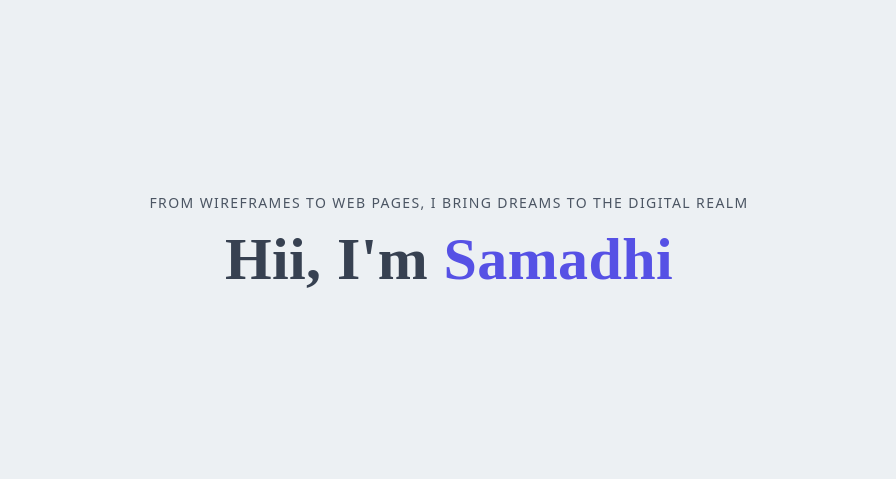
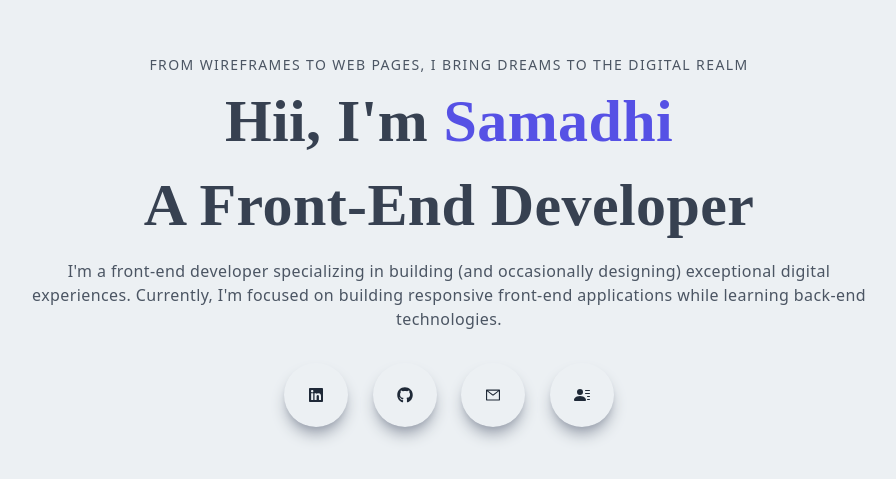
Before and after one commit to Sama-Liyanage/Next-JS-Portfolio, a Next.js app: page /components/Main in a window 1280 px wide. Shown: the part 151-630 px from the top of the page, without its empty margins (191-1087 px from the left). Built offline with nearby package versions, Linux system fonts and the light colour scheme.

Commit message:
Complete Main Component

```diff
--- a/pages/components/Main.jsx
+++ b/pages/components/Main.jsx
@@ -1,4 +1,8 @@
 import React from "react";
+import { AiOutlineMail } from "react-icons/ai";
+import { FaLinkedin, FaGithub } from "react-icons/fa";
+import { BsPersonLinesFill } from "react-icons/bs";
+
 
 const Main = () => {
   return (
@@ -7,6 +11,22 @@
         <div>
             <p className="uppercase text-sm tracking-widest text-gray-600">From wireframes to web pages, I bring dreams to the digital realm</p>
             <h1 className="py-4 text-gray-700">Hii, I'm <span className="text-[#5651e5]">Samadhi</span> </h1>
+            <h1 className="py-2 text-gray-700">A Front-End Developer</h1>
+            <p className="py-4 text-gray-600 max-w-[70%] m-auto">I'm a front-end developer specializing in building (and occasionally designing) exceptional digital experiences. Currently, I'm focused on building responsive front-end applications while learning back-end technologies. </p>
+            <div className="flex items-center justify-between max-w-[330px] m-auto py-4">
+              <div className="rounded-full shadow-lg shadow-gray-400 p-6 cursor-pointer hover:scale-110 ease-in duration-300">
+              <FaLinkedin/>
+              </div>
+              <div className="rounded-full shadow-lg shadow-gray-400 p-6 cursor-pointer hover:scale-110 ease-in duration-300">
+              <FaGithub />
+              </div>
+              <div className="rounded-full shadow-lg shadow-gray-400 p-6 cursor-pointer hover:scale-110 ease-in duration-300">
+              <AiOutlineMail />
+              </div>
+              <div className="rounded-full shadow-lg shadow-gray-400 p-6 cursor-pointer hover:scale-110 ease-in duration-300">
+              <BsPersonLinesFill />
+              </div>
+            </div>
         </div>
       </div>
     </div>
```
